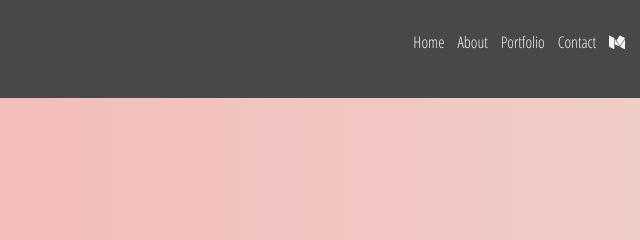
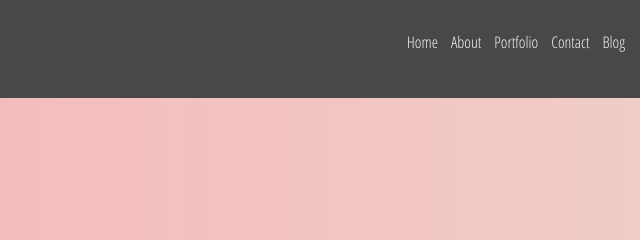
Before and after one commit to corifowler/my-portfolio, a website with bundled scripts: page app/index.html in a window 1280 px wide. Shown: the top 240 px of the page, 640-1280 px from the left. Built offline with nearby package versions, Linux system fonts and the light colour scheme; some packages are replaced by stand-ins of ours.

Commit message:
changed top bar

```diff
--- a/app/templates/app.layout/layout.tpl.html
+++ b/app/templates/app.layout/layout.tpl.html
@@ -6,7 +6,7 @@
       <li><a href="#/about">About</a></li>
       <li><a href="#/portfolio">Portfolio</a></li>
       <li><a href="#/contact">Contact</a></li>
-      <li><a href="https://medium.com/@fowler.cori"><i class="fa fa-medium"></i></a></li>
+      <li><a href="https://medium.com/@fowler.cori">Blog</a></li>
     </ul>
   </nav>
 </div>
```
